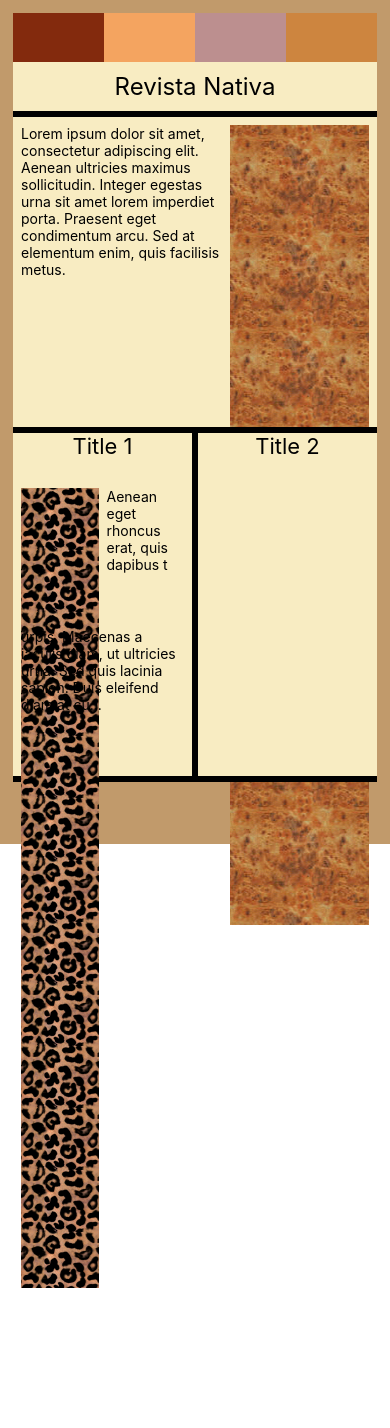
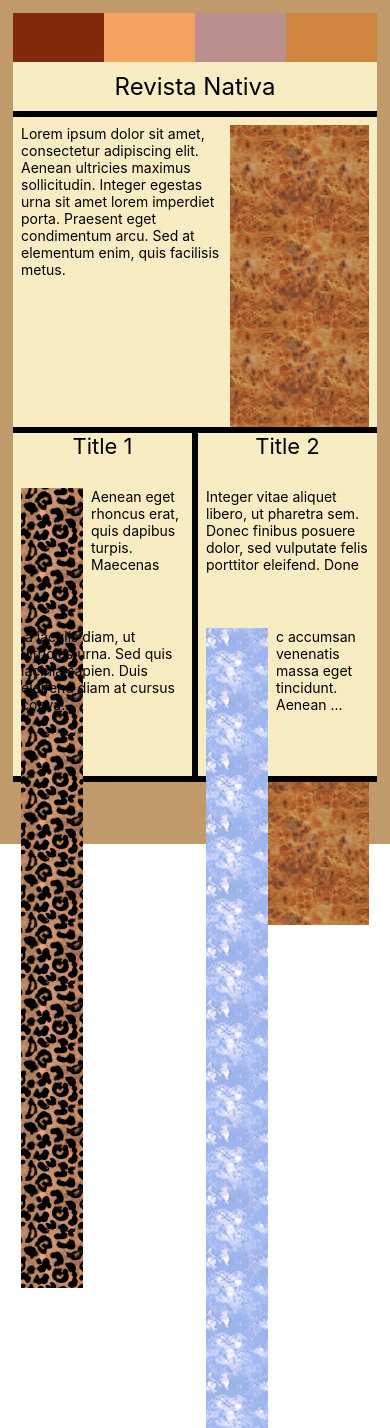
Before and after one commit to bognarjunior/RevistaNativa, a React Native app: screen / in a window 390 px wide. Before the commit the page ends 1288 px from the top, so only its background shows below. Built offline with nearby package versions, Linux system fonts and the light colour scheme.

Commit message:
Ajustes
Ajustes no artigo

```diff
--- a/App.js
+++ b/App.js
@@ -6,6 +6,8 @@ export default class App extends Component {
     const mainText = 'Lorem ipsum dolor sit amet, consectetur adipiscing elit. Aenean ultricies maximus sollicitudin. Integer egestas urna sit amet lorem imperdiet porta. Praesent eget condimentum arcu. Sed at elementum enim, quis facilisis metus.';
 
     const textArtigo1 = 'Aenean eget rhoncus erat, quis dapibus turpis. Maecenas a iaculis diam, ut ultricies urna. Sed quis lacinia sapien. Duis eleifend diam at cursus convallis. Ut nec dignissim neque. Aliquam erat volutpat. Ut eu leo id nunc feugiat porta sit amet in diam. Integer eleifend, turpis et lacinia pulvinar, arcu nisl porta tellus, feugiat faucibus urna nisl eget orci.';
+
+    const textArtigo2 = 'Integer vitae aliquet libero, ut pharetra sem. Donec finibus posuere dolor, sed vulputate felis porttitor eleifend. Donec accumsan venenatis massa eget tincidunt. Aenean dui libero, facilisis nec elit et, facilisis egestas felis.';
 
     return (
       <View style={styles.container}>
@@ -35,19 +37,19 @@ export default class App extends Component {
             <View style={{ flex: 6, padding: 8 }}>
               <View style={{ flex: 1, flexDirection: 'row' }}>
                 <Image
-                  style={{ flex: 1, width: undefined, height: undefined }}
+                  style={{ flex: 2, width: undefined, height: undefined }}
                   source={require('./image/leopard.png')}
                 />
-                <View style={{ flex: 1, paddingLeft: 8}}>
+                <View style={{ flex: 3, paddingLeft: 8}}>
                   <Text>
-                    {textArtigo1.slice(0, 40)}
+                    {textArtigo1.slice(0, 55)}
                   </Text>
                 </View>
               </View>
               <View style={{ flex: 1 }}>
                 <Text>
-                {textArtigo1.slice(40, 140)}
-                {textArtigo1.length > 140 ? '...' : '' }
+                  {textArtigo1.slice(55, 150)}
+                  {textArtigo1.length > 150 ? '...' : '' }
                 </Text>
               </View>
             </View>
@@ -56,13 +58,21 @@ export default class App extends Component {
             <View style={{ flex: 1, alignItems:'center' }}>
               <Text style={{ fontSize: 22 }}>Title 2</Text>
             </View>
-            <View style={{ flex: 6 }}>
+            <View style={{ flex: 6, padding: 8 }}>
               <View style={{ flex: 1 }}>
-                <Text></Text>
+                <Text>{textArtigo2.slice(0, 120)}</Text>
               </View>
               <View style={{ flex: 1, flexDirection: 'row'}}>
-                <Image />
-                <Text></Text>
+                <Image
+                  style={{ flex: 2, width: undefined, height: undefined }}
+                  source={require('./image/sky.png')}
+                />
+                <View style={{ flex: 3, paddingLeft: 8}}>
+                  <Text>
+                    {textArtigo2.slice(120, 170)}
+                    {textArtigo2.length > 170 ? '...' : '' }
+                  </Text>
+                </View>
               </View>
             </View>
           </View>
```
Also changed, not shown: 2 other files (tests, documents, lock files or other folders).
